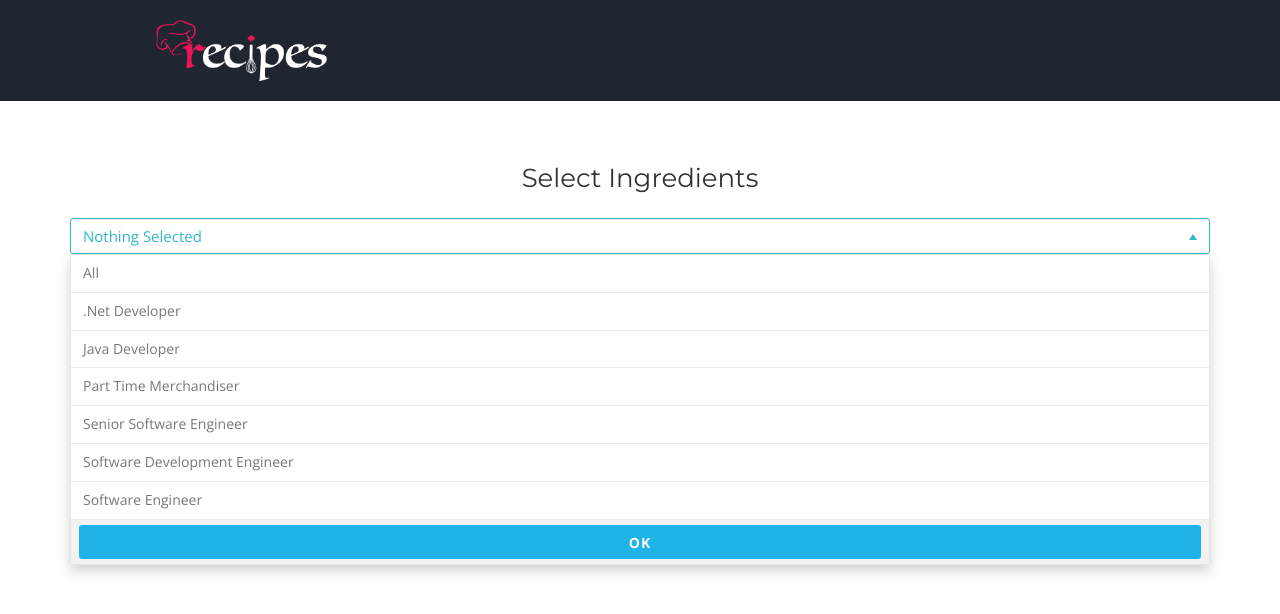
After one commit to uaday/recipes, a PHP site: page /search_recipe.php in a window 1280 px wide, after a click on "Nothing Selected". The commit adds this page. Shown: the top 614 px of the page. Run offline with PHP 8.4, Linux system fonts and the light colour scheme.

Commit message:
working on search module

```diff
--- a/recipes/index.php
+++ b/recipes/index.php
@@ -104,7 +104,7 @@
                                 <h4>Search Recipe</h4>
                                 <p class="mt-15">Search your recipe by select specific ingredients.</p>
 
-                                <a href="#" class="btn btn-primary btn-sm">Get started</a>
+                                <a href="search_recipe.php" class="btn btn-primary btn-sm">Get started</a>
 
                             </div>
 
@@ -136,7 +136,7 @@
                                 </div>
 
                                 <h4>Add Ingredients</h4>
-                                <p class="mt-15">Add Ingredients Which was used in your cooking items.</p>
+                                <p class="mt-15">Add Ingredients Which are available in the home.</p>
 
                                 <a href="#" class="btn btn-primary btn-sm">Get started</a>
 
--- /dev/null
+++ b/recipes/search_recipe.php
@@ -0,0 +1,166 @@
+<!doctype html>
+<html lang="en">
+
+
+<!-- Mirrored from crenoveative.com/envato/hangan/job-result.html by HTTrack Website Copier/3.x [XR&CO'2014], Thu, 12 Jan 2017 05:20:53 GMT -->
+<head>
+
+    <meta charset="utf-8">
+    <meta http-equiv="X-UA-Compatible" content="IE=edge">
+    <meta name="viewport" content="width=device-width, initial-scale=1">
+
+    <!-- Title Of Site -->
+    <title>HaNgan - Job Portal Responsive HTML Template</title>
+    <meta name="description" content="HTML Responsive Landing Page Template for Job Portal Based on Twitter Bootstrap 3.x.x" />
+    <meta name="keywords" content="job, work, resume, applicants, application, employee, employer, hire, hiring, human resource management, hr, online job management, company, worker, career, recruiting, recruitment" />
+    <meta name="author" content="crenoveative">
+    <meta name="viewport" content="width=device-width, initial-scale=1, maximum-scale=1">
+
+    <!-- Fav and Touch Icons -->
+    <!--    <link rel="apple-touch-icon-precomposed" sizes="144x144" href="images/ico/apple-touch-icon-144-precomposed.png">-->
+    <!--    <link rel="apple-touch-icon-precomposed" sizes="114x114" href="images/ico/apple-touch-icon-114-precomposed.png">-->
+    <!--    <link rel="apple-touch-icon-precomposed" sizes="72x72" href="images/ico/apple-touch-icon-72-precomposed.png">-->
+    <!--    <link rel="apple-touch-icon-precomposed" href="images/ico/apple-touch-icon-57-precomposed.png">-->
+    <link rel="shortcut icon" href="images/ico/favicon.png">
+
+    <!-- CSS Plugins -->
+    <link rel="stylesheet" type="text/css" href="bootstrap/css/bootstrap.min.css" media="screen">
+    <link href="css/animate.css" rel="stylesheet">
+    <link href="css/main.css" rel="stylesheet">
+    <link href="css/component.css" rel="stylesheet">
+
+    <!-- CSS Font Icons -->
+    <link rel="stylesheet" href="icons/linearicons/style.css">
+    <link rel="stylesheet" href="icons/font-awesome/css/font-awesome.min.css">
+    <link rel="stylesheet" href="icons/simple-line-icons/css/simple-line-icons.css">
+    <link rel="stylesheet" href="icons/ionicons/css/ionicons.css">
+    <link rel="stylesheet" href="icons/pe-icon-7-stroke/css/pe-icon-7-stroke.css">
+    <link rel="stylesheet" href="icons/rivolicons/style.css">
+    <link rel="stylesheet" href="icons/flaticon-line-icon-set/flaticon-line-icon-set.css">
+    <link rel="stylesheet" href="icons/flaticon-streamline-outline/flaticon-streamline-outline.css">
+    <link rel="stylesheet" href="icons/flaticon-thick-icons/flaticon-thick.css">
+    <link rel="stylesheet" href="icons/flaticon-ventures/flaticon-ventures.css">
+
+    <!-- CSS Custom -->
+    <link href="css/style.css" rel="stylesheet">
+
+    <!-- HTML5 shim and Respond.js for IE8 support of HTML5 elements and media queries -->
+    <!--[if lt IE 9]>
+    <!--<script src="https://oss.maxcdn.com/html5shiv/3.7.2/html5shiv.min.js"></script>-->
+    <!--<script src="https://oss.maxcdn.com/respond/1.4.2/respond.min.js"></script>-->
+    <![endif]-->
+
+</head>
+
+
+<body class="not-transparent-header">
+
+<!-- start Container Wrapper -->
+<div class="container-wrapper">
+
+    <!-- start Header -->
+    <header id="header" >
+
+        <!-- start Navbar (Header) -->
+        <nav class="navbar navbar-default navbar-fixed-top navbar-sticky-function">
+
+            <div class="container" >
+
+                <div class="logo-wrapper ">
+                    <div class="logo ">
+                        <a href="index.html"><img src="images/logo.png" alt="Logo" style="margin-left: 50%"/></a>
+                    </div>
+                </div>
+
+            </div>
+
+            <div id="slicknav-mobile"></div>
+
+        </nav>
+        <!-- end Navbar (Header) -->
+
+
+    </header>
+
+    <!-- start Main Wrapper -->
+    <div class="main-wrapper">
+
+        <div class="pt-80 pb-50">
+
+            <div class="container">
+
+                <div class="category-group-wrapper with-background">
+
+                    <div class="row">
+                        <form action="#" method="post">
+                            <div class="col-sm-12">
+                                <div class="form-group">
+                                    <label class="text-center"><h3>Select Ingredients</h3></label>
+                                    <select class="selectpicker show-tick form-control" data-selected-text-format="count > 3" data-done-button="true" data-done-button-text="OK" multiple>
+                                        <option value="0" >All</option>
+                                        <option value="1">.Net Developer</option>
+                                        <option value="2">Java Developer</option>
+                                        <option value="3">Part Time Merchandiser</option>
+                                        <option value="4">Senior Software Engineer</option>
+                                        <option value="6">Software Development Engineer</option>
+                                        <option value="7">Software Engineer</option>
+                                    </select>
+                                    <input type="submit" class="btn btn-search btn-block " name="btn" value="Search Recipe">
+                                </div>
+                            </div>
+                        </form>
+                    </div>
+
+                </div>
+
+            </div>
+
+        </div>
+        <!-- end Main Wrapper -->
+
+    </div> <!-- / .wrapper -->
+    <!-- end Container Wrapper -->
+
+
+    <!-- start Back To Top -->
+    <div id="back-to-top">
+        <a href="#"><i class="ion-ios-arrow-up"></i></a>
+    </div>
+    <!-- end Back To Top -->
+
+
+    <!-- JS -->
+    <script type="text/javascript" src="js/jquery-1.11.3.min.js"></script>
+    <script type="text/javascript" src="js/jquery-migrate-1.2.1.min.js"></script>
+    <script type="text/javascript" src="bootstrap/js/bootstrap.min.js"></script>
+    <script type="text/javascript" src="js/bootstrap-modalmanager.js"></script>
+    <script type="text/javascript" src="js/bootstrap-modal.js"></script>
+    <script type="text/javascript" src="js/smoothscroll.js"></script>
+    <script type="text/javascript" src="js/jquery.easing.1.3.js"></script>
+    <script type="text/javascript" src="js/jquery.waypoints.min.js"></script>
+    <script type="text/javascript" src="js/wow.min.js"></script>
+    <script type="text/javascript" src="js/jquery.slicknav.min.js"></script>
+    <script type="text/javascript" src="js/jquery.placeholder.min.js"></script>
+    <script type="text/javascript" src="js/bootstrap-tokenfield.js"></script>
+    <script type="text/javascript" src="js/typeahead.bundle.min.js"></script>
+    <script type="text/javascript" src="js/bootstrap3-wysihtml5.min.js"></script>
+    <script type="text/javascript" src="js/bootstrap-select.min.js"></script>
+    <script type="text/javascript" src="js/jquery-filestyle.min.js"></script>
+    <script type="text/javascript" src="js/bootstrap-select.js"></script>
+    <script type="text/javascript" src="js/ion.rangeSlider.min.js"></script>
+    <script type="text/javascript" src="js/handlebars.min.js"></script>
+    <script type="text/javascript" src="js/jquery.countimator.js"></script>
+    <script type="text/javascript" src="js/jquery.countimator.wheel.js"></script>
+    <script type="text/javascript" src="js/slick.min.js"></script>
+    <script type="text/javascript" src="js/easy-ticker.js"></script>
+    <script type="text/javascript" src="js/jquery.introLoader.min.js"></script>
+    <script type="text/javascript" src="js/jquery.responsivegrid.js"></script>
+    <script type="text/javascript" src="js/customs.js"></script>
+
+
+</body>
+
+
+
+<!-- Mirrored from crenoveative.com/envato/hangan/job-result.html by HTTrack Website Copier/3.x [XR&CO'2014], Thu, 12 Jan 2017 05:20:57 GMT -->
+</html>
```
Also changed, not shown: README.md (deleted).
